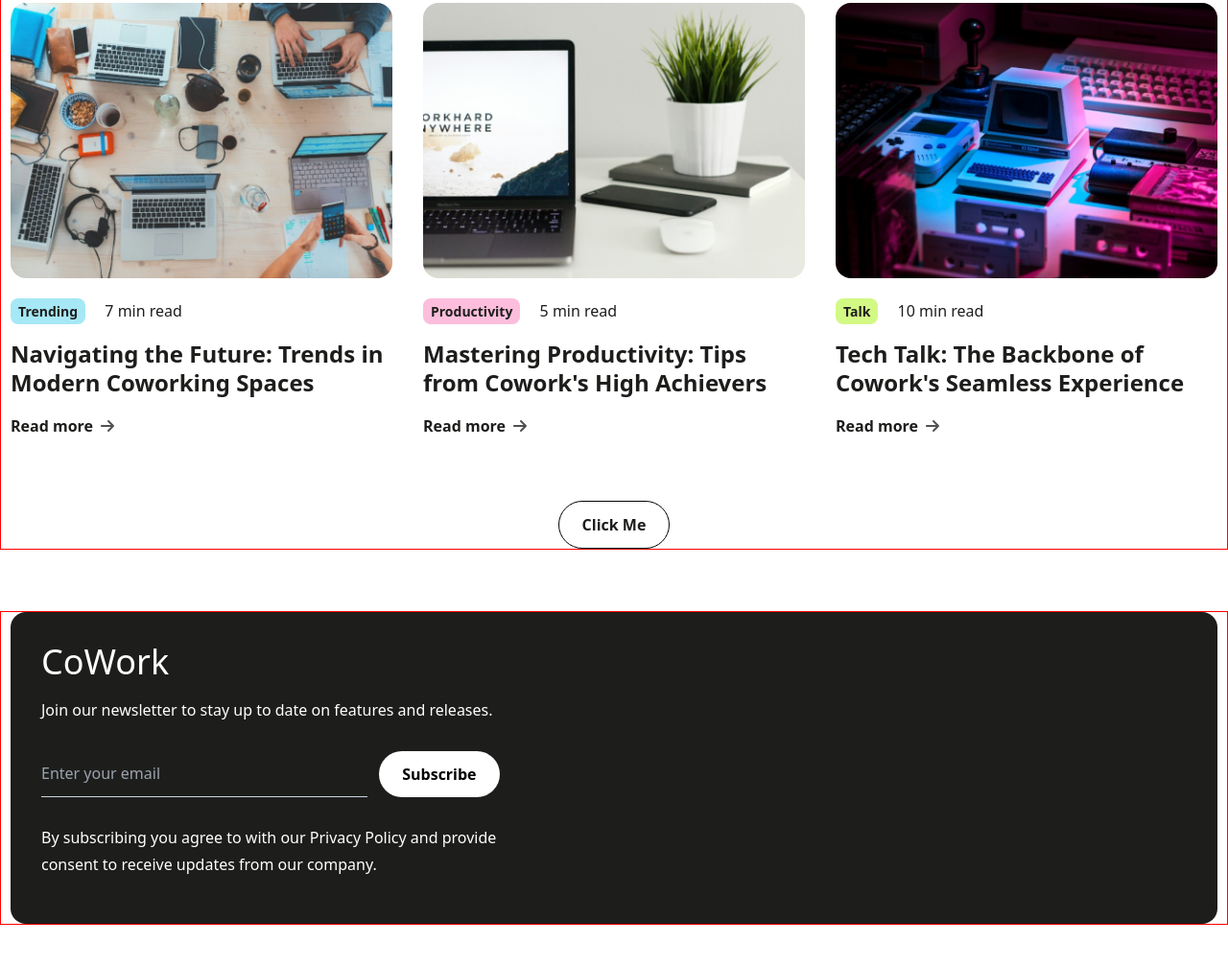
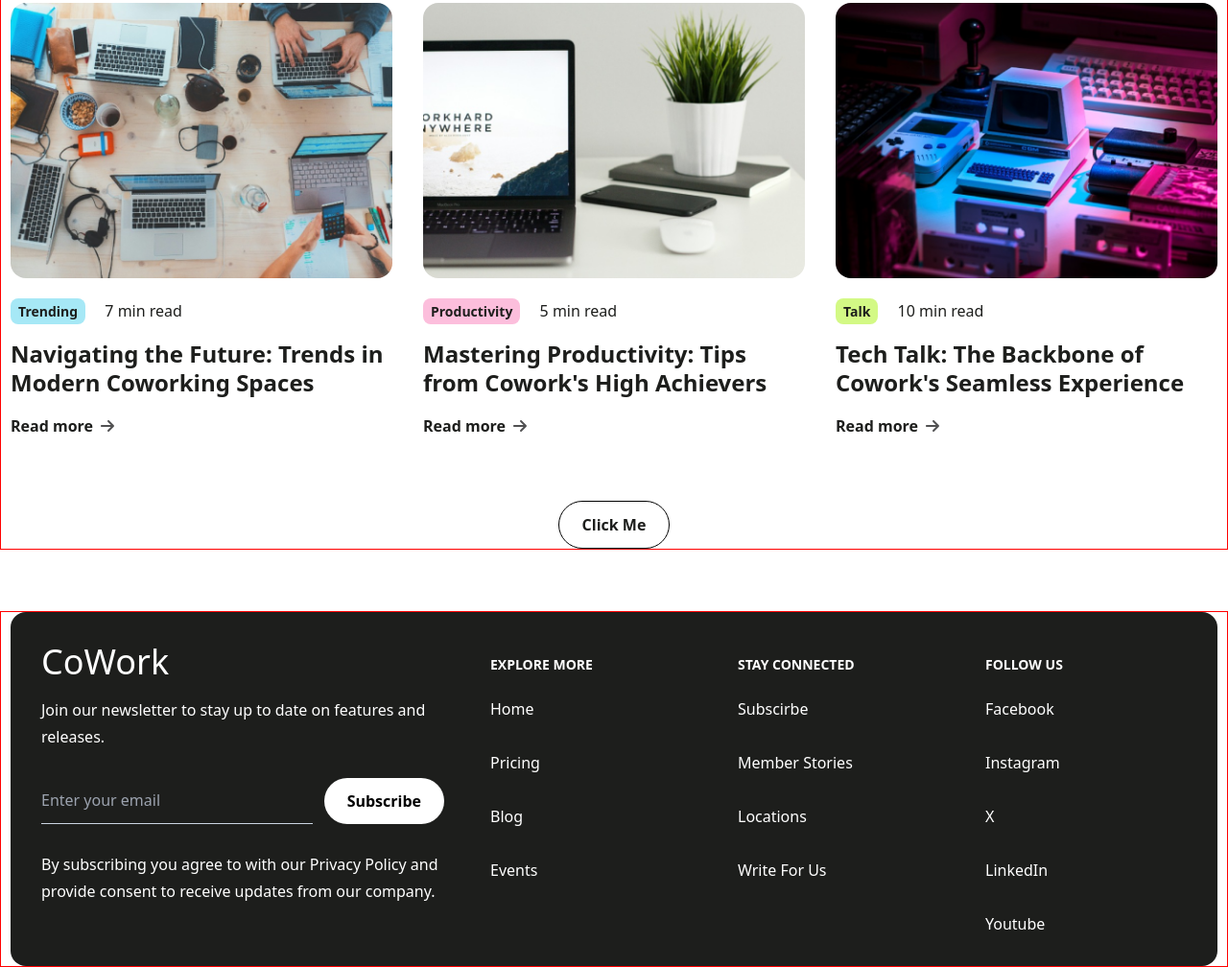
Before and after one commit to hasiburrahmanbiplab/workspace-website, a plain HTML site: page index.html in a window 1280 px wide. Shown: the part 4630-5638 px from the top of the page at 96% size. Before the commit the page ends 5594 px from the top, so only its background shows below. Drawn offline with nearby package versions, Linux system fonts and the light colour scheme.

Commit message:
footer content added

```diff
--- a/index.html
+++ b/index.html
@@ -405,7 +405,7 @@
      <!-- footer section  -->
     <footer class="">
       <div class="container">
-        <div class="footer-container bg-[#1D1E1C] rounded-2xl grid grid-cols-[2fr_1fr_1fr_1fr] p-8">
+        <div class="footer-container bg-[#1D1E1C] rounded-2xl grid grid-cols-[2fr_1fr_1fr_1fr] gap-12 p-8">
            <div class="footer-logo">
               <a href="#" class="text-4xl font-medium text-white">CoWork</a>
               <p class="section-p text-white">Join our newsletter to stay up to date on features and releases.</p>
@@ -415,12 +415,38 @@
               </div>
               <p class="section-p text-white">By subscribing you agree to with our Privacy Policy and provide consent to receive updates from our company.</p>
            </div>
+           <div class="nav-one">
+            <h6 class="section-span text-white mb-6 mt-3">Explore More</h6>
+            <ul class="space-y-8">
+              <li><a href="#" class="nav-link text-white">Home</a></li>
+              <li><a href="#" class="nav-link text-white">Pricing</a></li>
+              <li><a href="#" class="nav-link text-white">Blog</a></li>
+              <li><a href="#" class="nav-link text-white">Events</a></li>
+            </ul>
+           </div>
+           <div class="nav-one">
+            <h6 class="section-span text-white mb-6 mt-3">Stay Connected</h6>
+            <ul class="space-y-8">
+              <li><a href="#" class="nav-link text-white">Subscirbe</a></li>
+              <li><a href="#" class="nav-link text-white">Member Stories</a></li>
+              <li><a href="#" class="nav-link text-white">Locations</a></li>
+              <li><a href="#" class="nav-link text-white">Write for Us</a></li>
+            </ul>
+           </div>
+           <div class="nav-one">
+            <h6 class="section-span text-white mb-6 mt-3">Follow Us</h6>
+            <ul class="space-y-8">
+              <li><a href="#" class="nav-link text-white">Facebook</a></li>
+              <li><a href="#" class="nav-link text-white">Instagram</a></li>
+              <li><a href="#" class="nav-link text-white">X</a></li>
+              <li><a href="#" class="nav-link text-white">LinkedIn</a></li>
+              <li><a href="#" class="nav-link text-white">Youtube</a></li>
+            </ul>
+           </div>
         </div>
       </div>
     </footer>
      <!-- footer section  -->
-
-
     <!-- font awesome -->
     <script src="https://cdnjs.cloudflare.com/ajax/libs/font-awesome/6.6.0/js/all.min.js" integrity="sha512-6sSYJqDreZRZGkJ3b+YfdhB3MzmuP9R7X1QZ6g5aIXhRvR1Y/N/P47jmnkENm7YL3oqsmI6AK+V6AD99uWDnIw==" crossorigin="anonymous" referrerpolicy="no-referrer"></script>
 </body>
```
